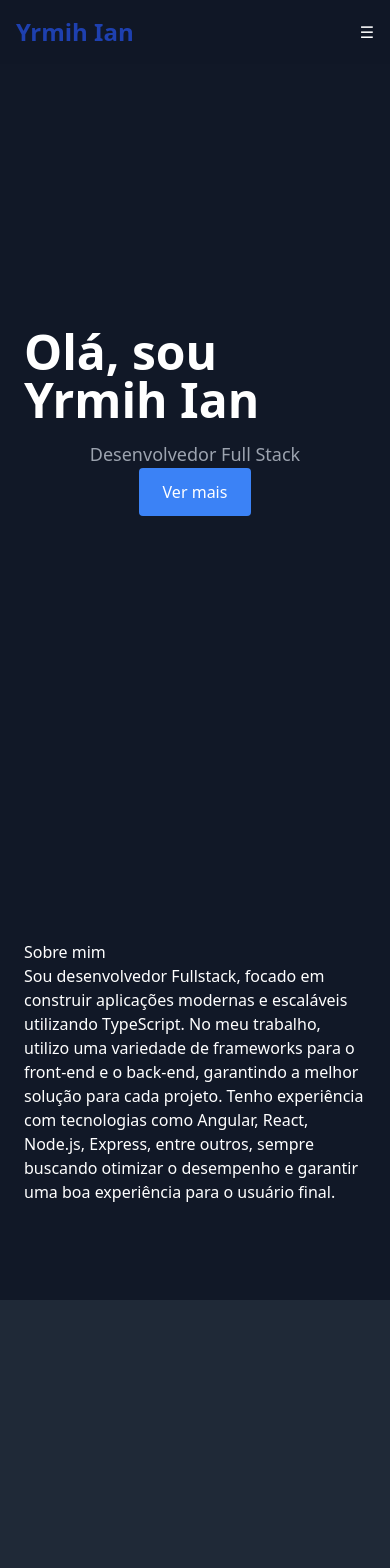
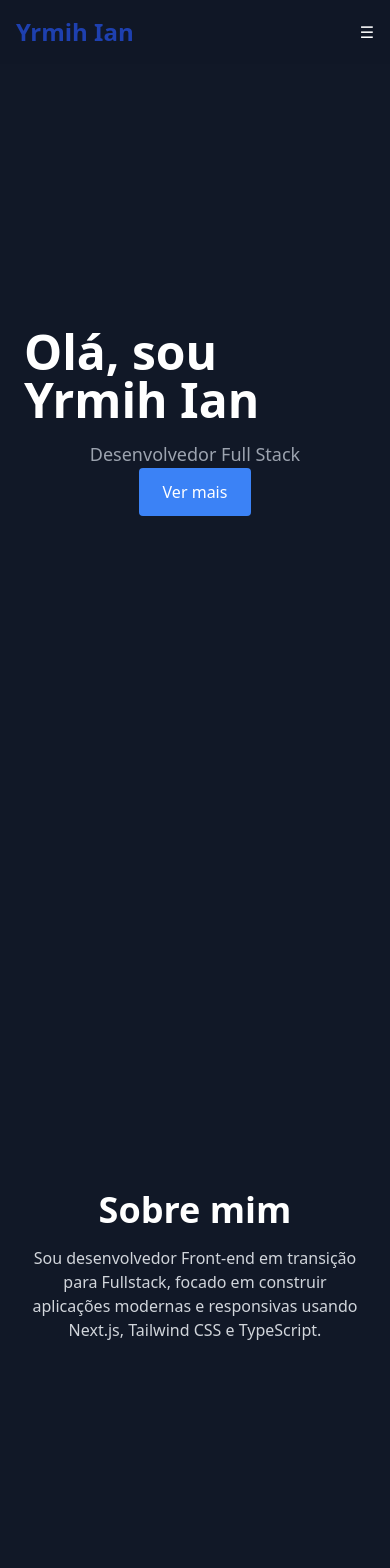
Before and after one commit to Yrmih/portfolio-web, a Next.js app: page / in a window 390 px wide. Shown: the top 1568 px of the page. Built offline with nearby package versions, Linux system fonts and the light colour scheme.

Commit message:
feat: atualizar seção "Sobre mim" com novo conteúdo e estilo responsivo

```diff
--- a/src/sections/About.tsx
+++ b/src/sections/About.tsx
@@ -1,8 +1,10 @@
-export default function About(){
-  return(
-   <section>
-    <h2>Sobre mim</h2>
-    <p>Sou desenvolvedor Fullstack, focado em construir aplicações modernas e escaláveis utilizando TypeScript. No meu trabalho, utilizo uma variedade de frameworks para o front-end e o back-end, garantindo a melhor solução para cada projeto. Tenho experiência com tecnologias como Angular, React, Node.js, Express, entre outros, sempre buscando otimizar o desempenho e garantir uma boa experiência para o usuário final.</p>
-   </section>
+export default function About({ id }: { id: string }) {
+  return (
+    <section id={id} className="min-h-screen flex flex-col justify-center items-center p-8">
+      <h2 className="text-4xl font-bold mb-4">Sobre mim</h2>
+      <p className="max-w-2xl text-center text-gray-300">
+        Sou desenvolvedor Front-end em transição para Fullstack, focado em construir aplicações modernas e responsivas usando Next.js, Tailwind CSS e TypeScript.
+      </p>
+    </section>
   );
 }
```
